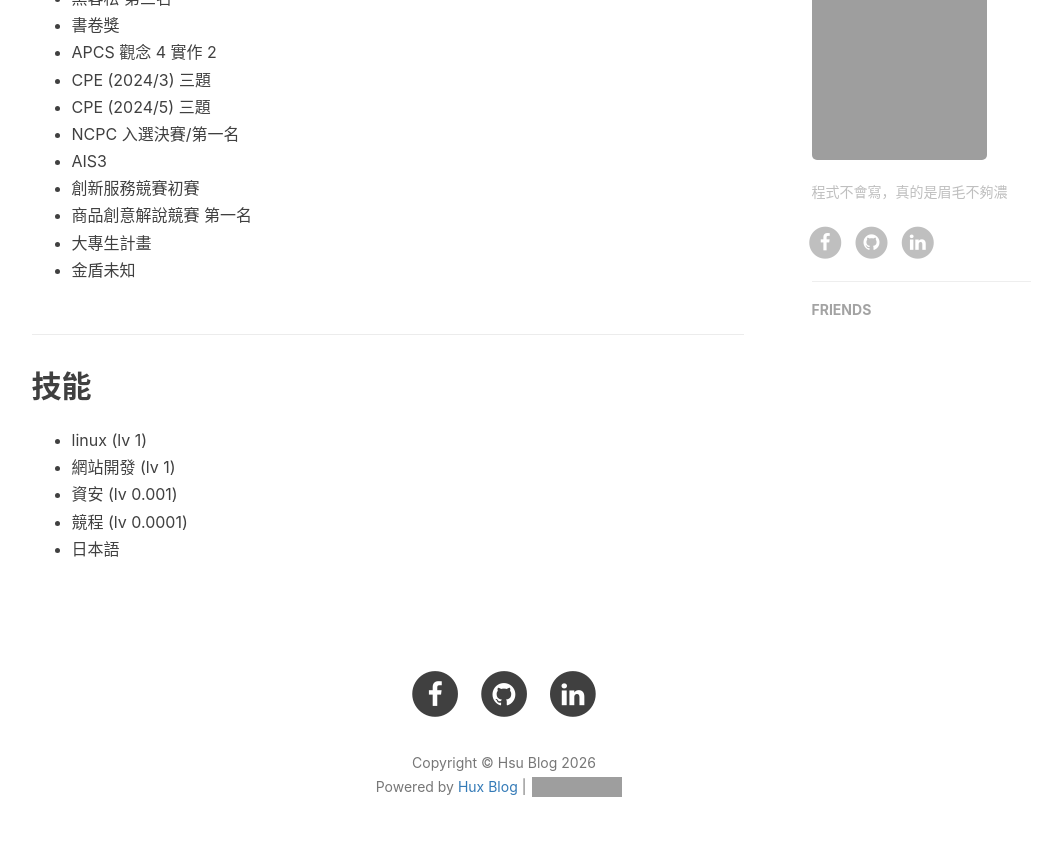
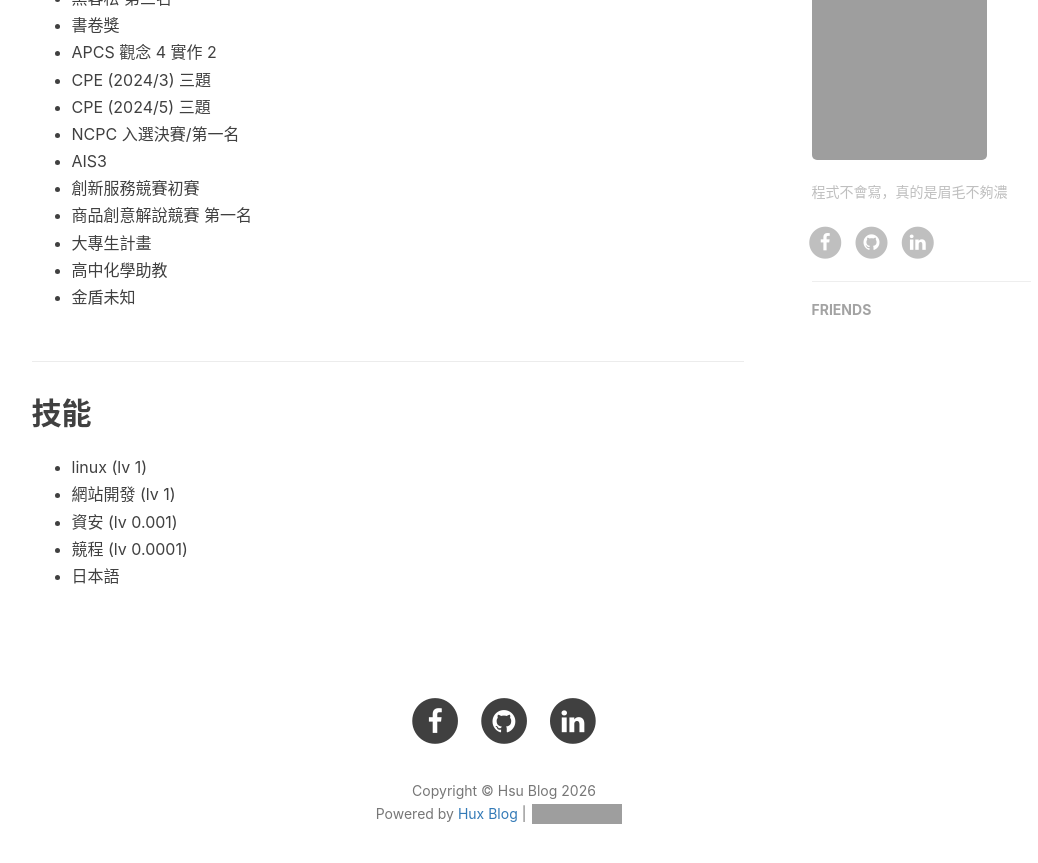
Before and after one commit to Deedeep260/deedeep260.github.io, a Jekyll site: the page built from about.html, in a window 1280 px wide and 900 px high, scrolled down 642 px. Shown: the top 863 px of the window, without its empty margins (136-1174 px from the left). Built offline with Jekyll 4.4.1, drawn with Linux system fonts in a browser that asks for light colours; nearby versions of some CDN libraries; comment, search, counter and statistics services are not loaded; grey boxes are pictures that could not be loaded.

Commit message:
Update zh.md

```diff
--- a/_includes/about/zh.md
+++ b/_includes/about/zh.md
@@ -13,7 +13,9 @@ Hey，現在是一名[屏大](https://mis.nptu.edu.tw/)的學生，如果以機
 -  創新服務競賽初賽
 -  商品創意解說競賽 第一名
 -  大專生計畫
+-  高中化學助教
 -  金盾未知
+
 
 
 ## 技能
```
